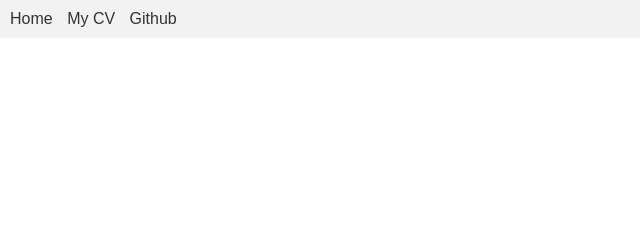
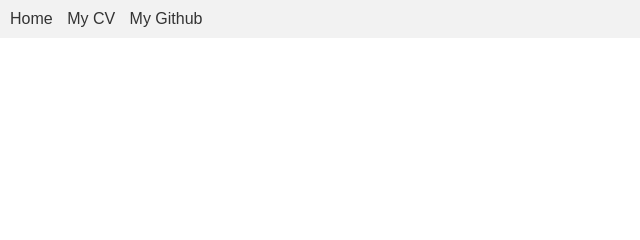
Before and after one commit to HoDinhCanh/hodinhcanh.github.io, a plain HTML site: page cv.html in a window 1280 px wide. Shown: the top 240 px of the page, 0-640 px from the left. Drawn offline with Linux system fonts and the light colour scheme.

Commit message:
Update cv.html

```diff
--- a/cv.html
+++ b/cv.html
@@ -26,7 +26,7 @@
     <div class="navbar">
         <a href="index.html">Home</a>
         <a href="cv.html">My CV</a>
-        <a href="https://github.com/HoDinhCanh">Github</a>
+        <a href="https://github.com/HoDinhCanh">My Github</a>
     </div>
 
     <div class="content">
```
